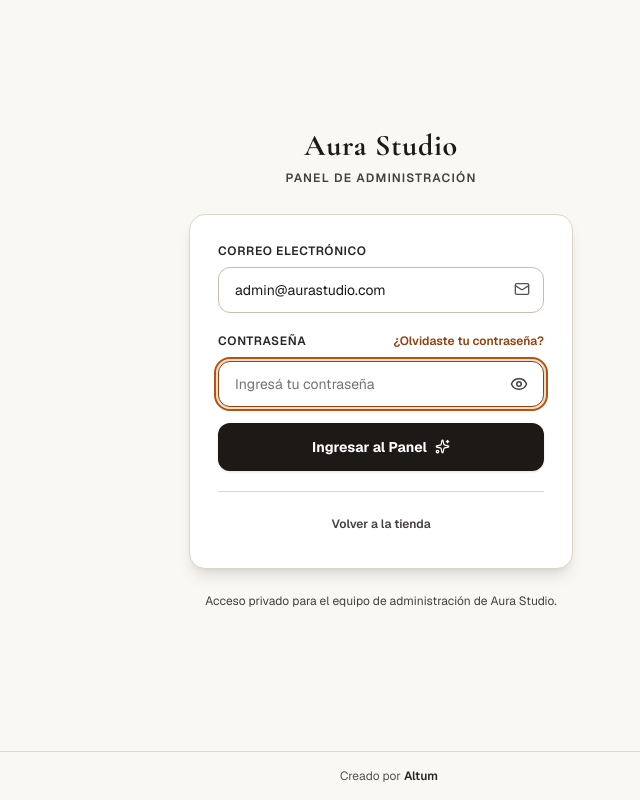
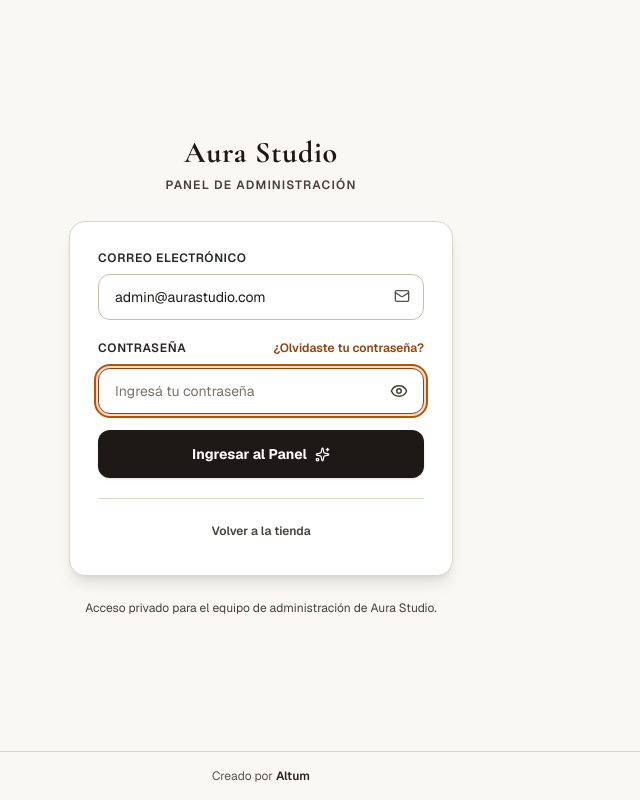
Before and after one commit to ezequiel1409/aura-studio, a Next.js app: page /admin/login in a window 1280 px wide. Shown: the whole page, without its empty margins (379-1019 px from the left). Built offline with nearby package versions, Linux system fonts and the light colour scheme.

Commit message:
fix(admin): center login and password recovery pages by removing sidebar offset on auth routes

```diff
--- a/src/app/admin/layout.tsx
+++ b/src/app/admin/layout.tsx
@@ -1,5 +1,6 @@
 import type { Metadata, Viewport } from "next";
 import { AdminHeader } from "../../components/admin/AdminHeader";
+import { AdminLayoutFrame } from "../../components/admin/AdminLayoutFrame";
 import { AdminSessionMonitor } from "../../components/admin/AdminSessionMonitor";
 import { AdminThemeInitializer } from "../../components/admin/AdminThemeInitializer";
 
@@ -39,20 +40,7 @@
         Saltar al contenido principal
       </a>
       <AdminHeader />
-      <main
-        id="admin-main"
-        tabIndex={-1}
-        className="flex-1 w-full px-4 py-6 md:py-8 md:pl-64 focus:outline-none min-w-0"
-      >
-        <div className="max-w-6xl mx-auto w-full">
-          {children}
-        </div>
-      </main>
-      <footer className="w-full py-4 text-center border-t border-zinc-800 text-xs text-zinc-500 md:pl-64">
-        <span>
-          Creado por <strong className="font-semibold text-zinc-300">Altum</strong>
-        </span>
-      </footer>
+      <AdminLayoutFrame>{children}</AdminLayoutFrame>
       {/* Monitor de expiración de sesión y renovación en 1 clic (BR-10, BR-37) */}
       <AdminSessionMonitor />
     </div>
--- a/src/app/admin/login/page.tsx
+++ b/src/app/admin/login/page.tsx
@@ -103,7 +103,7 @@
 
   return (
     <div className="min-h-[calc(100vh-8rem)] w-full max-w-full flex flex-col items-center justify-center px-4 py-8">
-      <div className="w-full max-w-sm">
+      <div className="w-full max-w-sm mx-auto">
         {/* Cabecera / Identidad */}
         <div className="text-center mb-7">
           <h1 className="font-serif text-3xl font-bold tracking-wide text-zinc-100">
--- a/src/app/admin/recuperar/page.tsx
+++ b/src/app/admin/recuperar/page.tsx
@@ -56,7 +56,7 @@
 
   return (
     <div className="min-h-[calc(100vh-8rem)] w-full max-w-full flex flex-col items-center justify-center px-4 py-8">
-      <div className="w-full max-w-sm">
+      <div className="w-full max-w-sm mx-auto">
         <div className="flex justify-end mb-3">
           <AdminThemeToggle />
         </div>
--- a/src/app/admin/restablecer/page.tsx
+++ b/src/app/admin/restablecer/page.tsx
@@ -217,7 +217,7 @@
 export default function AdminResetPasswordPage() {
   return (
     <div className="min-h-[calc(100vh-8rem)] w-full max-w-full flex flex-col items-center justify-center px-4 py-8">
-      <div className="w-full max-w-sm">
+      <div className="w-full max-w-sm mx-auto">
         <div className="flex justify-end mb-3">
           <AdminThemeToggle />
         </div>
--- /dev/null
+++ b/src/components/admin/AdminLayoutFrame.tsx
@@ -0,0 +1,46 @@
+"use client";
+
+import { usePathname } from "next/navigation";
+
+export function AdminLayoutFrame({ children }: { children: React.ReactNode }) {
+  const pathname = usePathname() || "";
+  const isAuthRoute =
+    pathname === "/admin/login" ||
+    pathname === "/admin/recuperar" ||
+    pathname.startsWith("/admin/restablecer");
+
+  return (
+    <>
+      <main
+        id="admin-main"
+        tabIndex={-1}
+        className={
+          isAuthRoute
+            ? "flex-1 w-full flex flex-col items-center justify-center px-4 py-6 focus:outline-none min-w-0"
+            : "flex-1 w-full px-4 py-6 md:py-8 md:pl-64 focus:outline-none min-w-0"
+        }
+      >
+        <div
+          className={
+            isAuthRoute
+              ? "w-full flex flex-col items-center justify-center my-auto"
+              : "max-w-6xl mx-auto w-full"
+          }
+        >
+          {children}
+        </div>
+      </main>
+      <footer
+        className={
+          isAuthRoute
+            ? "w-full py-4 text-center border-t border-zinc-800 text-xs text-zinc-500"
+            : "w-full py-4 text-center border-t border-zinc-800 text-xs text-zinc-500 md:pl-64"
+        }
+      >
+        <span>
+          Creado por <strong className="font-semibold text-zinc-300">Altum</strong>
+        </span>
+      </footer>
+    </>
+  );
+}
```
